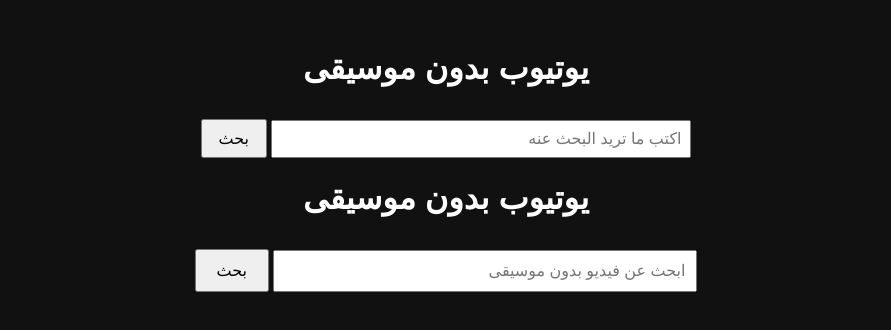
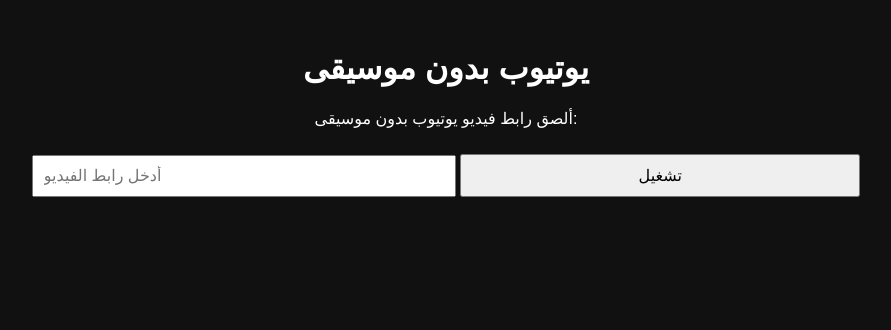
Before and after one commit to AhmedMO130/YouTube-No-Music-, a plain HTML site: page index.html in a window 1280 px wide. Shown: the whole page, without its empty margins (194-1085 px from the left). Drawn offline with Linux system fonts and the light colour scheme.

Commit message:
Update index.html

```diff
--- a/index.html
+++ b/index.html
@@ -1,32 +1,3 @@
-<!DOCTYPE html>
-<html lang="ar" dir="rtl">
-<head>
-  <meta charset="UTF-8">
-  <title>يوتيوب بدون موسيقى</title>
-</head>
-<body style="text-align: center; font-family: sans-serif;">
-  <h1>يوتيوب بدون موسيقى</h1>
-
-  <!-- نموذج البحث -->
-  <form onsubmit="searchYoutube(); return false;">
-    <input type="text" id="searchInput" placeholder="اكتب ما تريد البحث عنه" style="width: 60%; padding: 8px;">
-    <button type="submit" style="padding: 8px 16px;">بحث</button>
-  </form>
-
-  <!-- مكان عرض الفيديو -->
-  <div id="videoFrame" style="margin-top: 20px;"></div>
-
-  <script>
-    function searchYoutube() {
-      const query = document.getElementById('searchInput').value;
-      const videoUrl = `https://www.youtube.com/results?search_query=${encodeURIComponent(query)}`;
-      document.getElementById('videoFrame').innerHTML = `
-        <iframe width="100%" height="400" src="${videoUrl}" frameborder="0"></iframe>
-      `;
-    }
-  </script>
-</body>
-</html>
 <!DOCTYPE html>
 <html lang="ar">
   <head>
@@ -36,39 +7,44 @@
       body {
         background-color: #111;
         color: white;
-      font-family: sans-serif;
+        font-family: Arial, sans-serif;
+        text-align: center;
         padding: 20px;
-      text-align: center;
       }
-    input {
+
+      input, button {
         padding: 10px;
-      width: 80%;
+        font-size: 16px;
+        margin: 10px 0;
+        width: 90%;
         max-width: 400px;
-      font-size: 16px;
       }
-    button {
-      padding: 10px 20px;
-      font-size: 16px;
-      margin-top: 10px;
-    }
+
       iframe {
         margin-top: 20px;
+        border-radius: 10px;
       }
     </style>
   </head>
   <body>
     <h1>يوتيوب بدون موسيقى</h1>
-  <input type="text" id="searchInput" placeholder="ابحث عن فيديو بدون موسيقى" />
-  <button onclick="search()">بحث</button>
+    <p>ألصق رابط فيديو يوتيوب بدون موسيقى:</p>
+    <input type="text" id="videoInput" placeholder="أدخل رابط الفيديو" />
+    <button onclick="loadVideo()">تشغيل</button>
     <div id="videoFrame"></div>
 
     <script>
-    function search() {
-      const query = document.getElementById('searchInput').value;
-      const videoUrl = `https://www.youtube.com/results?search_query=${encodeURIComponent(query + ' بدون موسيقى')}`;
+      function loadVideo() {
+        const url = document.getElementById('videoInput').value;
+        const videoId = url.split('v=')[1]?.split('&')[0];
+        if (videoId) {
+          const embedUrl = `https://www.youtube.com/embed/${videoId}`;
           document.getElementById('videoFrame').innerHTML = `
-        <iframe width="100%" height="400" src="${videoUrl}" frameborder="0" allowfullscreen></iframe>
+            <iframe width="100%" height="400" src="${embedUrl}" frameborder="0" allowfullscreen></iframe>
           `;
+        } else {
+          alert("الرجاء إدخال رابط صحيح لفيديو يوتيوب");
+        }
       }
     </script>
   </body>
```
Lines whose indentation alone changed are shown as unchanged.
